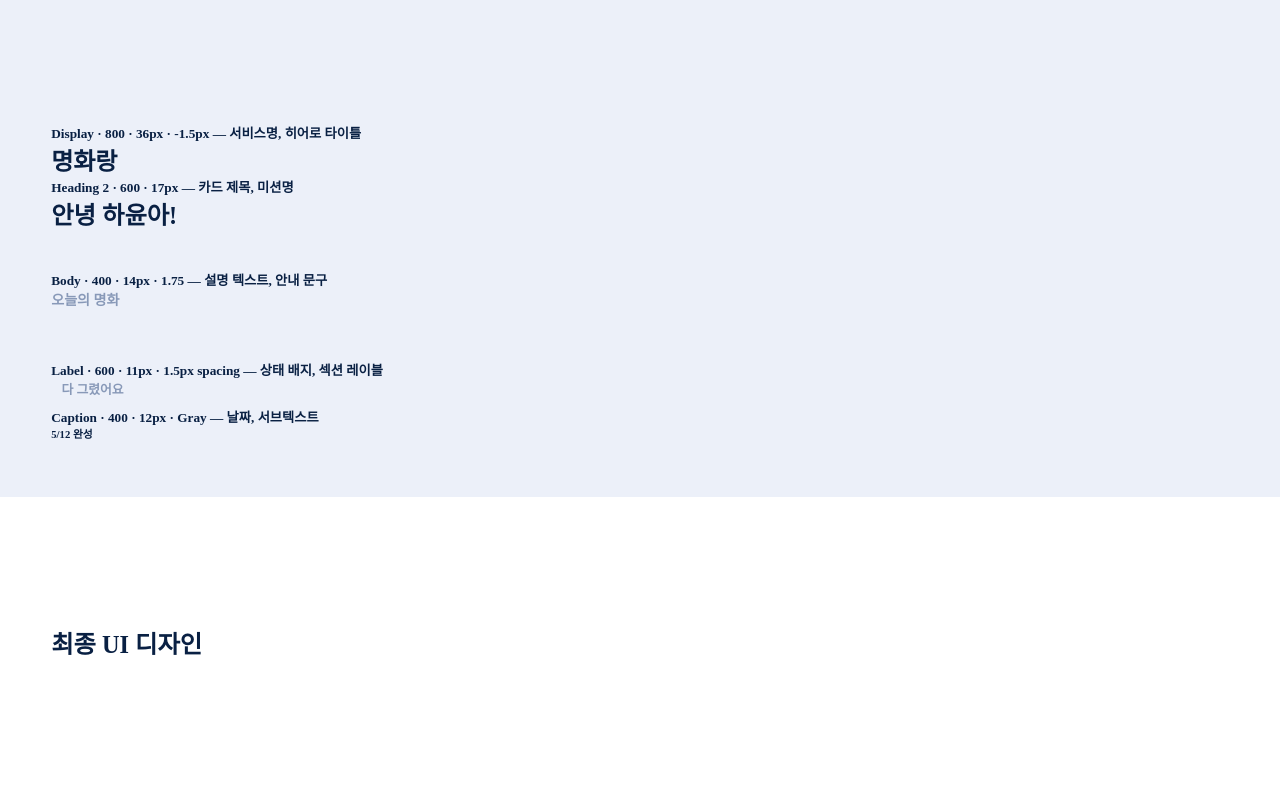
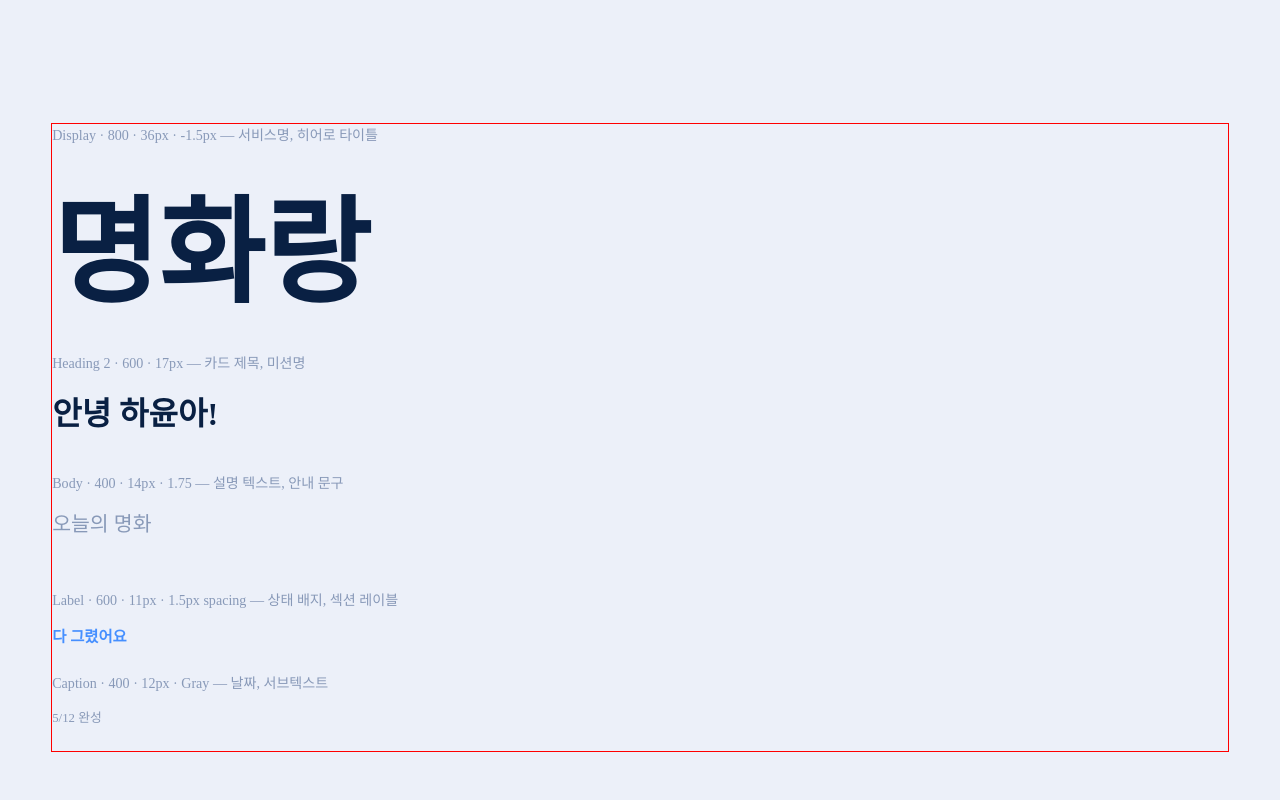
Before and after one commit to wjdgusdbstjd/MyunghwaRang_Service, a plain HTML site: page index.html in a window 1280 px wide. Shown: the part 5400-6200 px from the top of the page. Drawn offline with nearby package versions, Linux system fonts and the light colour scheme; a web font is replaced by a local one.

Commit message:
Update index.css

```diff
--- a/index.css
+++ b/index.css
@@ -67,6 +67,16 @@
     font-display: swap;
 }
 
+
+
+
+
+@font-face {
+    font-family: 'YeogiOttaeJalnan';
+    src: url('https://cdn.jsdelivr.net/gh/projectnoonnu/noonfonts_four@1.2/JalnanOTF00.woff') format('woff');
+    font-weight: normal;
+    font-display: swap;
+}
 
 a{
     text-decoration: none;
@@ -400,7 +410,7 @@ header ul li a:hover {
 
 #design-system{
     width: 100%;
-    height: 150vw;
+    height: 210vw;
     /* border: 1px solid red; */
     padding-top: 10vw;
 }
@@ -542,6 +552,61 @@ header ul li a:hover {
 }
 
 #design-system .typo h6{
+    font-size:1vw;
+    font-weight: 400;
+    color: #8899B8;
+}
+
+
+
+
+
+
+
+
+
+#design-system .typo-2{
+    margin-bottom: 10vw;
+    font-family: 'YeogiOttaeJalnan';
+    border: 1px solid red;
+
+}
+
+#design-system .typo-2 li{
+    margin-bottom: 2vw;
+}
+
+#design-system .typo-2 h5{
+    margin-bottom: 1.2vw;
+    font-size: 1.1vw;
+    font-weight: 400;
+    color: #8899B8;
+}
+
+#design-system .typo-2 h1{
+    font-size: 9vw;
+    font-weight: 800;
+}
+
+#design-system .typo-2 h2{
+    font-size: 2.5vw;
+    font-weight: 600;
+}
+
+#design-system .typo-2 h3{
+    font-size:1.6vw;
+    font-weight: 400;
+}
+
+#design-system .typo-2 h4{
+    font-size:1.2vw;
+    font-weight: 600;
+    color: #458FFF;
+    /* border: 1px solid red; */
+    transform: translate(-0.8vw);
+}
+
+#design-system .typo-2 h6{
     font-size:1vw;
     font-weight: 400;
     color: #8899B8;
```
